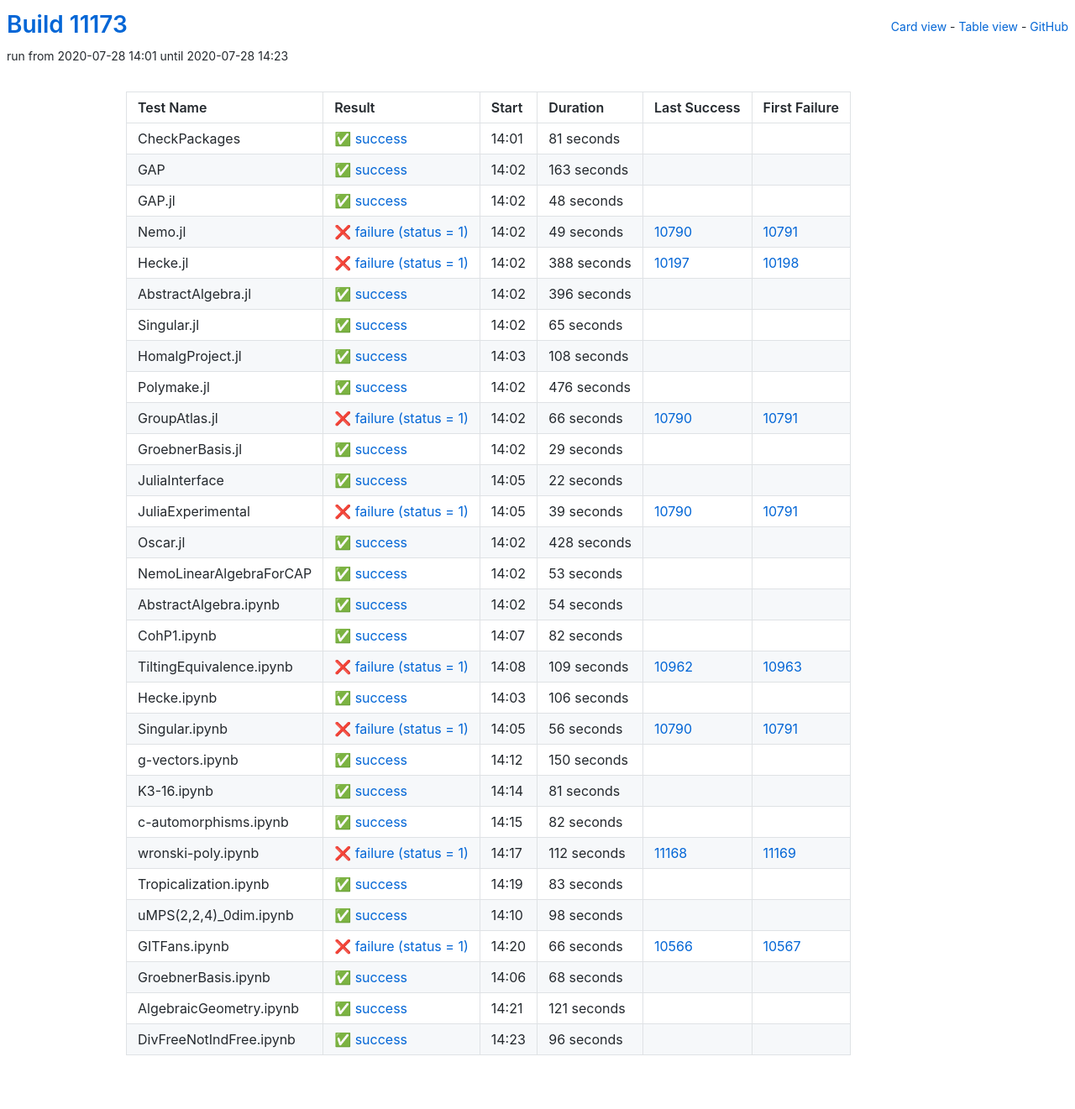
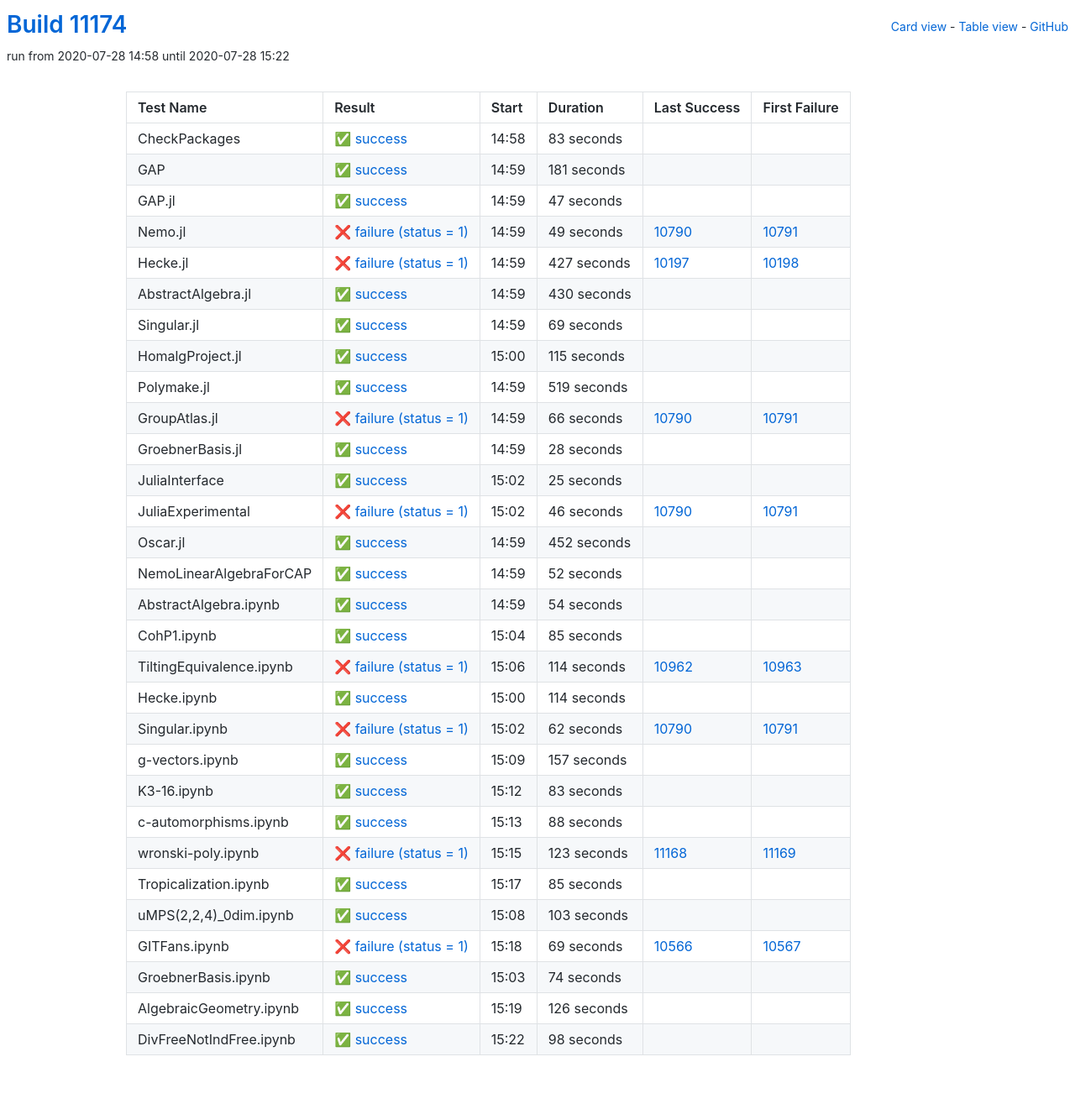
Before and after one commit to oscar-system/oscar-ci-status, a Jekyll site: the page built from table.html, in a window 1280 px wide. Shown: the whole page at 84% size. Built offline with Jekyll 4.4.1, drawn with Linux system fonts in a browser that asks for light colours.

Commit message:
Build #11174

```diff
--- a/_data/ci.yml
+++ b/_data/ci.yml
@@ -1,6 +1,6 @@
 ---
-build: 11173
-build_url: https://oscarci.mathematik.uni-kl.de/job/oscar/11173/
+build: 11174
+build_url: https://oscarci.mathematik.uni-kl.de/job/oscar/11174/
 job: oscar
 organization: oscar-system
 repo: oscar-ci-status
@@ -8,44 +8,44 @@
 tests:
 - name: CheckPackages
   id: checkpackages
-  log: https://oscarci.mathematik.uni-kl.de/job/oscar/11173/artifact/logs/build-11173/CheckPackages.log
-  start: 2020-07-28 14:01
+  log: https://oscarci.mathematik.uni-kl.de/job/oscar/11174/artifact/logs/build-11174/CheckPackages.log
+  start: 2020-07-28 14:58
   success: true
   exitcode: 0
   status: success
-  duration: 81
+  duration: 83
   last_success: false
   last_success_url:
   first_failure: false
   first_failure_url:
 - name: GAP
   id: gap
-  log: https://oscarci.mathematik.uni-kl.de/job/oscar/11173/artifact/logs/build-11173/GAP.log
-  start: 2020-07-28 14:02
+  log: https://oscarci.mathematik.uni-kl.de/job/oscar/11174/artifact/logs/build-11174/GAP.log
+  start: 2020-07-28 14:59
   success: true
   exitcode: 0
   status: success
-  duration: 163
+  duration: 181
   last_success: false
   last_success_url:
   first_failure: false
   first_failure_url:
 - name: GAP.jl
   id: gap-jl
-  log: https://oscarci.mathematik.uni-kl.de/job/oscar/11173/artifact/logs/build-11173/GAP.jl.log
-  start: 2020-07-28 14:02
+  log: https://oscarci.mathematik.uni-kl.de/job/oscar/11174/artifact/logs/build-11174/GAP.jl.log
+  start: 2020-07-28 14:59
   success: true
   exitcode: 0
   status: success
-  duration: 48
+  duration: 47
   last_success: false
   last_success_url:
   first_failure: false
   first_failure_url:
 - name: Nemo.jl
   id: nemo-jl
-  log: https://oscarci.mathematik.uni-kl.de/job/oscar/11173/artifact/logs/build-11173/Nemo.jl.log
-  start: 2020-07-28 14:02
+  log: https://oscarci.mathematik.uni-kl.de/job/oscar/11174/artifact/logs/build-11174/Nemo.jl.log
+  start: 2020-07-28 14:59
   success: false
   exitcode: 1
   status: failure
@@ -56,68 +56,68 @@
   first_failure_url: https://oscarci.mathematik.uni-kl.de/job/oscar/10791/
 - name: Hecke.jl
   id: hecke-jl
-  log: https://oscarci.mathematik.uni-kl.de/job/oscar/11173/artifact/logs/build-11173/Hecke.jl.log
-  start: 2020-07-28 14:02
+  log: https://oscarci.mathematik.uni-kl.de/job/oscar/11174/artifact/logs/build-11174/Hecke.jl.log
+  start: 2020-07-28 14:59
   success: false
   exitcode: 1
   status: failure
-  duration: 388
+  duration: 427
   last_success: 10197
   last_success_url: https://oscarci.mathematik.uni-kl.de/job/oscar/10197/
   first_failure: 10198
   first_failure_url: https://oscarci.mathematik.uni-kl.de/job/oscar/10198/
 - name: AbstractAlgebra.jl
   id: abstractalgebra-jl
-  log: https://oscarci.mathematik.uni-kl.de/job/oscar/11173/artifact/logs/build-11173/AbstractAlgebra.jl.log
-  start: 2020-07-28 14:02
+  log: https://oscarci.mathematik.uni-kl.de/job/oscar/11174/artifact/logs/build-11174/AbstractAlgebra.jl.log
+  start: 2020-07-28 14:59
   success: true
   exitcode: 0
   status: success
-  duration: 396
+  duration: 430
   last_success: false
   last_success_url:
   first_failure: false
   first_failure_url:
 - name: Singular.jl
   id: singular-jl
-  log: https://oscarci.mathematik.uni-kl.de/job/oscar/11173/artifact/logs/build-11173/Singular.jl.log
-  start: 2020-07-28 14:02
+  log: https://oscarci.mathematik.uni-kl.de/job/oscar/11174/artifact/logs/build-11174/Singular.jl.log
+  start: 2020-07-28 14:59
   success: true
   exitcode: 0
   status: success
-  duration: 65
+  duration: 69
   last_success: false
   last_success_url:
   first_failure: false
   first_failure_url:
 - name: HomalgProject.jl
   id: homalgproject-jl
-  log: https://oscarci.mathematik.uni-kl.de/job/oscar/11173/artifact/logs/build-11173/HomalgProject.jl.log
-  start: 2020-07-28 14:03
+  log: https://oscarci.mathematik.uni-kl.de/job/oscar/11174/artifact/logs/build-11174/HomalgProject.jl.log
+  start: 2020-07-28 15:00
   success: true
   exitcode: 0
   status: success
-  duration: 108
+  duration: 115
   last_success: false
   last_success_url:
   first_failure: false
   first_failure_url:
 - name: Polymake.jl
   id: polymake-jl
-  log: https://oscarci.mathematik.uni-kl.de/job/oscar/11173/artifact/logs/build-11173/Polymake.jl.log
-  start: 2020-07-28 14:02
+  log: https://oscarci.mathematik.uni-kl.de/job/oscar/11174/artifact/logs/build-11174/Polymake.jl.log
+  start: 2020-07-28 14:59
   success: true
   exitcode: 0
   status: success
-  duration: 476
+  duration: 519
   last_success: false
   last_success_url:
   first_failure: false
   first_failure_url:
 - name: GroupAtlas.jl
   id: groupatlas-jl
-  log: https://oscarci.mathematik.uni-kl.de/job/oscar/11173/artifact/logs/build-11173/GroupAtlas.jl.log
-  start: 2020-07-28 14:02
+  log: https://oscarci.mathematik.uni-kl.de/job/oscar/11174/artifact/logs/build-11174/GroupAtlas.jl.log
+  start: 2020-07-28 14:59
   success: false
   exitcode: 1
   status: failure
@@ -128,68 +128,68 @@
   first_failure_url: https://oscarci.mathematik.uni-kl.de/job/oscar/10791/
 - name: GroebnerBasis.jl
   id: groebnerbasis-jl
-  log: https://oscarci.mathematik.uni-kl.de/job/oscar/11173/artifact/logs/build-11173/GroebnerBasis.jl.log
-  start: 2020-07-28 14:02
+  log: https://oscarci.mathematik.uni-kl.de/job/oscar/11174/artifact/logs/build-11174/GroebnerBasis.jl.log
+  start: 2020-07-28 14:59
   success: true
   exitcode: 0
   status: success
-  duration: 29
+  duration: 28
   last_success: false
   last_success_url:
   first_failure: false
   first_failure_url:
 - name: JuliaInterface
   id: juliainterface
-  log: https://oscarci.mathematik.uni-kl.de/job/oscar/11173/artifact/logs/build-11173/JuliaInterface.log
-  start: 2020-07-28 14:05
+  log: https://oscarci.mathematik.uni-kl.de/job/oscar/11174/artifact/logs/build-11174/JuliaInterface.log
+  start: 2020-07-28 15:02
   success: true
   exitcode: 0
   status: success
-  duration: 22
+  duration: 25
   last_success: false
   last_success_url:
   first_failure: false
   first_failure_url:
 - name: JuliaExperimental
   id: juliaexperimental
-  log: https://oscarci.mathematik.uni-kl.de/job/oscar/11173/artifact/logs/build-11173/JuliaExperimental.log
-  start: 2020-07-28 14:05
+  log: https://oscarci.mathematik.uni-kl.de/job/oscar/11174/artifact/logs/build-11174/JuliaExperimental.log
+  start: 2020-07-28 15:02
   success: false
   exitcode: 1
   status: failure
-  duration: 39
+  duration: 46
   last_success: 10790
   last_success_url: https://oscarci.mathematik.uni-kl.de/job/oscar/10790/
   first_failure: 10791
   first_failure_url: https://oscarci.mathematik.uni-kl.de/job/oscar/10791/
 - name: Oscar.jl
   id: oscar-jl
-  log: https://oscarci.mathematik.uni-kl.de/job/oscar/11173/artifact/logs/build-11173/Oscar.jl.log
-  start: 2020-07-28 14:02
+  log: https://oscarci.mathematik.uni-kl.de/job/oscar/11174/artifact/logs/build-11174/Oscar.jl.log
+  start: 2020-07-28 14:59
   success: true
   exitcode: 0
   status: success
-  duration: 428
+  duration: 452
   last_success: false
   last_success_url:
   first_failure: false
   first_failure_url:
 - name: NemoLinearAlgebraForCAP
   id: nemolinearalgebraforcap
-  log: https://oscarci.mathematik.uni-kl.de/job/oscar/11173/artifact/logs/build-11173/NemoLinearAlgebraForCAP.log
-  start: 2020-07-28 14:02
+  log: https://oscarci.mathematik.uni-kl.de/job/oscar/11174/artifact/logs/build-11174/NemoLinearAlgebraForCAP.log
+  start: 2020-07-28 14:59
   success: true
   exitcode: 0
   status: success
-  duration: 53
+  duration: 52
   last_success: false
   last_success_url:
   first_failure: false
   first_failure_url:
 - name: AbstractAlgebra.ipynb
   id: abstractalgebra-ipynb
-  log: https://oscarci.mathematik.uni-kl.de/job/oscar/11173/artifact/logs/build-11173/AbstractAlgebra.ipynb.log
-  start: 2020-07-28 14:02
+  log: https://oscarci.mathematik.uni-kl.de/job/oscar/11174/artifact/logs/build-11174/AbstractAlgebra.ipynb.log
+  start: 2020-07-28 14:59
   success: true
   exitcode: 0
   status: success
@@ -200,104 +200,68 @@
   first_failure_url:
 - name: CohP1.ipynb
   id: cohp1-ipynb
-  log: https://oscarci.mathematik.uni-kl.de/job/oscar/11173/artifact/logs/build-11173/CohP1.ipynb.log
-  start: 2020-07-28 14:07
+  log: https://oscarci.mathematik.uni-kl.de/job/oscar/11174/artifact/logs/build-11174/CohP1.ipynb.log
+  start: 2020-07-28 15:04
   success: true
   exitcode: 0
   status: success
-  duration: 82
+  duration: 85
   last_success: false
   last_success_url:
   first_failure: false
   first_failure_url:
 - name: TiltingEquivalence.ipynb
   id: tiltingequivalence-ipynb
-  log: https://oscarci.mathematik.uni-kl.de/job/oscar/11173/artifact/logs/build-11173/TiltingEquivalence.ipynb.log
-  start: 2020-07-28 14:08
+  log: https://oscarci.mathematik.uni-kl.de/job/oscar/11174/artifact/logs/build-11174/TiltingEquivalence.ipynb.log
+  start: 2020-07-28 15:06
   success: false
   exitcode: 1
   status: failure
-  duration: 109
+  duration: 114
   last_success: 10962
   last_success_url: https://oscarci.mathematik.uni-kl.de/job/oscar/10962/
   first_failure: 10963
   first_failure_url: https://oscarci.mathematik.uni-kl.de/job/oscar/10963/
 - name: Hecke.ipynb
   id: hecke-ipynb
-  log: https://oscarci.mathematik.uni-kl.de/job/oscar/11173/artifact/logs/build-11173/Hecke.ipynb.log
-  start: 2020-07-28 14:03
+  log: https://oscarci.mathematik.uni-kl.de/job/oscar/11174/artifact/logs/build-11174/Hecke.ipynb.log
+  start: 2020-07-28 15:00
   success: true
   exitcode: 0
   status: success
-  duration: 106
+  duration: 114
   last_success: false
   last_success_url:
   first_failure: false
   first_failure_url:
 - name: Singular.ipynb
   id: singular-ipynb
-  log: https://oscarci.mathematik.uni-kl.de/job/oscar/11173/artifact/logs/build-11173/Singular.ipynb.log
-  start: 2020-07-28 14:05
+  log: https://oscarci.mathematik.uni-kl.de/job/oscar/11174/artifact/logs/build-11174/Singular.ipynb.log
+  start: 2020-07-28 15:02
   success: false
   exitcode: 1
   status: failure
-  duration: 56
+  duration: 62
   last_success: 10790
   last_success_url: https://oscarci.mathematik.uni-kl.de/job/oscar/10790/
   first_failure: 10791
   first_failure_url: https://oscarci.mathematik.uni-kl.de/job/oscar/10791/
 - name: g-vectors.ipynb
   id: g-vectors-ipynb
-  log: https://oscarci.mathematik.uni-kl.de/job/oscar/11173/artifact/logs/build-11173/g-vectors.ipynb.log
-  start: 2020-07-28 14:12
+  log: https://oscarci.mathematik.uni-kl.de/job/oscar/11174/artifact/logs/build-11174/g-vectors.ipynb.log
+  start: 2020-07-28 15:09
   success: true
   exitcode: 0
   status: success
-  duration: 150
+  duration: 157
   last_success: false
   last_success_url:
   first_failure: false
   first_failure_url:
 - name: K3-16.ipynb
   id: k3-16-ipynb
-  log: https://oscarci.mathematik.uni-kl.de/job/oscar/11173/artifact/logs/build-11173/K3-16.ipynb.log
-  start: 2020-07-28 14:14
-  success: true
-  exitcode: 0
-  status: success
-  duration: 81
-  last_success: false
-  last_success_url:
-  first_failure: false
-  first_failure_url:
-- name: c-automorphisms.ipynb
-  id: c-automorphisms-ipynb
-  log: https://oscarci.mathematik.uni-kl.de/job/oscar/11173/artifact/logs/build-11173/c-automorphisms.ipynb.log
-  start: 2020-07-28 14:15
-  success: true
-  exitcode: 0
-  status: success
-  duration: 82
-  last_success: false
-  last_success_url:
-  first_failure: false
-  first_failure_url:
-- name: wronski-poly.ipynb
-  id: wronski-poly-ipynb
-  log: https://oscarci.mathematik.uni-kl.de/job/oscar/11173/artifact/logs/build-11173/wronski-poly.ipynb.log
-  start: 2020-07-28 14:17
-  success: false
-  exitcode: 1
-  status: failure
-  duration: 112
-  last_success: 11168
-  last_success_url: https://oscarci.mathematik.uni-kl.de/job/oscar/11168/
-  first_failure: 11169
-  first_failure_url: https://oscarci.mathematik.uni-kl.de/job/oscar/11169/
-- name: Tropicalization.ipynb
-  id: tropicalization-ipynb
-  log: https://oscarci.mathematik.uni-kl.de/job/oscar/11173/artifact/logs/build-11173/Tropicalization.ipynb.log
-  start: 2020-07-28 14:19
+  log: https://oscarci.mathematik.uni-kl.de/job/oscar/11174/artifact/logs/build-11174/K3-16.ipynb.log
+  start: 2020-07-28 15:12
   success: true
   exitcode: 0
   status: success
@@ -306,10 +270,94 @@
   last_success_url:
   first_failure: false
   first_failure_url:
+- name: c-automorphisms.ipynb
+  id: c-automorphisms-ipynb
+  log: https://oscarci.mathematik.uni-kl.de/job/oscar/11174/artifact/logs/build-11174/c-automorphisms.ipynb.log
+  start: 2020-07-28 15:13
+  success: true
+  exitcode: 0
+  status: success
+  duration: 88
+  last_success: false
+  last_success_url:
+  first_failure: false
+  first_failure_url:
+- name: wronski-poly.ipynb
+  id: wronski-poly-ipynb
+  log: https://oscarci.mathematik.uni-kl.de/job/oscar/11174/artifact/logs/build-11174/wronski-poly.ipynb.log
+  start: 2020-07-28 15:15
+  success: false
+  exitcode: 1
+  status: failure
+  duration: 123
+  last_success: 11168
+  last_success_url: https://oscarci.mathematik.uni-kl.de/job/oscar/11168/
+  first_failure: 11169
+  first_failure_url: https://oscarci.mathematik.uni-kl.de/job/oscar/11169/
+- name: Tropicalization.ipynb
+  id: tropicalization-ipynb
+  log: https://oscarci.mathematik.uni-kl.de/job/oscar/11174/artifact/logs/build-11174/Tropicalization.ipynb.log
+  start: 2020-07-28 15:17
+  success: true
+  exitcode: 0
+  status: success
+  duration: 85
+  last_success: false
+  last_success_url:
+  first_failure: false
+  first_failure_url:
 - name: uMPS(2,2,4)_0dim.ipynb
   id: umps-2-2-4-0dim-ipynb
-  log: https://oscarci.mathematik.uni-kl.de/job/oscar/11173/artifact/logs/build-11173/uMPS-2-2-4-_0dim.ipynb.log
-  start: 2020-07-28 14:10
+  log: https://oscarci.mathematik.uni-kl.de/job/oscar/11174/artifact/logs/build-11174/uMPS-2-2-4-_0dim.ipynb.log
+  start: 2020-07-28 15:08
+  success: true
+  exitcode: 0
+  status: success
+  duration: 103
+  last_success: false
+  last_success_url:
+  first_failure: false
+  first_failure_url:
+- name: GITFans.ipynb
+  id: gitfans-ipynb
+  log: https://oscarci.mathematik.uni-kl.de/job/oscar/11174/artifact/logs/build-11174/GITFans.ipynb.log
+  start: 2020-07-28 15:18
+  success: false
+  exitcode: 1
+  status: failure
+  duration: 69
+  last_success: 10566
+  last_success_url: https://oscarci.mathematik.uni-kl.de/job/oscar/10566/
+  first_failure: 10567
+  first_failure_url: https://oscarci.mathematik.uni-kl.de/job/oscar/10567/
+- name: GroebnerBasis.ipynb
+  id: groebnerbasis-ipynb
+  log: https://oscarci.mathematik.uni-kl.de/job/oscar/11174/artifact/logs/build-11174/GroebnerBasis.ipynb.log
+  start: 2020-07-28 15:03
+  success: true
+  exitcode: 0
+  status: success
+  duration: 74
+  last_success: false
+  last_success_url:
+  first_failure: false
+  first_failure_url:
+- name: AlgebraicGeometry.ipynb
+  id: algebraicgeometry-ipynb
+  log: https://oscarci.mathematik.uni-kl.de/job/oscar/11174/artifact/logs/build-11174/AlgebraicGeometry.ipynb.log
+  start: 2020-07-28 15:19
+  success: true
+  exitcode: 0
+  status: success
+  duration: 126
+  last_success: false
+  last_success_url:
+  first_failure: false
+  first_failure_url:
+- name: DivFreeNotIndFree.ipynb
+  id: divfreenotindfree-ipynb
+  log: https://oscarci.mathematik.uni-kl.de/job/oscar/11174/artifact/logs/build-11174/DivFreeNotIndFree.ipynb.log
+  start: 2020-07-28 15:22
   success: true
   exitcode: 0
   status: success
@@ -318,51 +366,3 @@
   last_success_url:
   first_failure: false
   first_failure_url:
-- name: GITFans.ipynb
-  id: gitfans-ipynb
-  log: https://oscarci.mathematik.uni-kl.de/job/oscar/11173/artifact/logs/build-11173/GITFans.ipynb.log
-  start: 2020-07-28 14:20
-  success: false
-  exitcode: 1
-  status: failure
-  duration: 66
-  last_success: 10566
-  last_success_url: https://oscarci.mathematik.uni-kl.de/job/oscar/10566/
-  first_failure: 10567
-  first_failure_url: https://oscarci.mathematik.uni-kl.de/job/oscar/10567/
-- name: GroebnerBasis.ipynb
-  id: groebnerbasis-ipynb
-  log: https://oscarci.mathematik.uni-kl.de/job/oscar/11173/artifact/logs/build-11173/GroebnerBasis.ipynb.log
-  start: 2020-07-28 14:06
-  success: true
-  exitcode: 0
-  status: success
-  duration: 68
-  last_success: false
-  last_success_url:
-  first_failure: false
-  first_failure_url:
-- name: AlgebraicGeometry.ipynb
-  id: algebraicgeometry-ipynb
-  log: https://oscarci.mathematik.uni-kl.de/job/oscar/11173/artifact/logs/build-11173/AlgebraicGeometry.ipynb.log
-  start: 2020-07-28 14:21
-  success: true
-  exitcode: 0
-  status: success
-  duration: 121
-  last_success: false
-  last_success_url:
-  first_failure: false
-  first_failure_url:
-- name: DivFreeNotIndFree.ipynb
-  id: divfreenotindfree-ipynb
-  log: https://oscarci.mathematik.uni-kl.de/job/oscar/11173/artifact/logs/build-11173/DivFreeNotIndFree.ipynb.log
-  start: 2020-07-28 14:23
-  success: true
-  exitcode: 0
-  status: success
-  duration: 96
-  last_success: false
-  last_success_url:
-  first_failure: false
-  first_failure_url:
```
Also changed, not shown: README.md.
